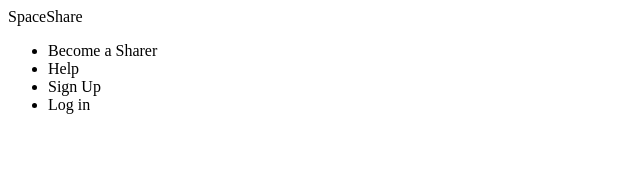
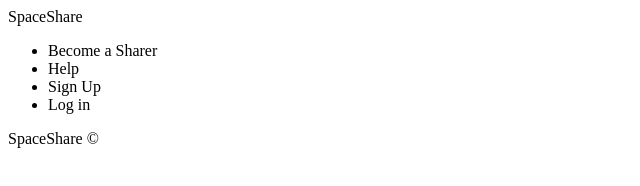
Before and after one commit to herbertmaa/SpaceShare, a plain HTML site: page index.html in a window 1280 px wide. Shown: the top 186 px of the page, without its empty margins (0-640 px from the left). Drawn offline with Linux system fonts and the light colour scheme.

Commit message:
added footer

```diff
--- a/index.html
+++ b/index.html
@@ -49,6 +49,10 @@
             </ul>
 
 
+
+            <!-- Created by Herbert -->
+
+            <footer > SpaceShare &copy;</footer>
         </div>
 
 </body>
```
